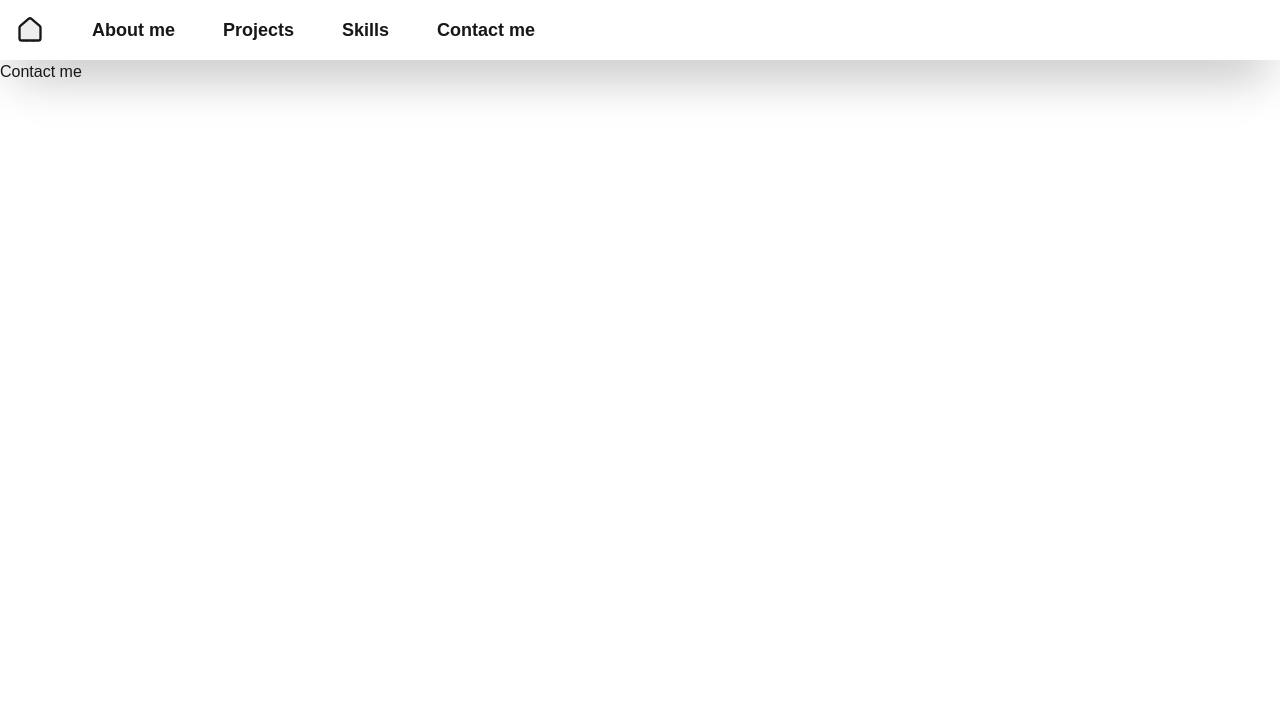
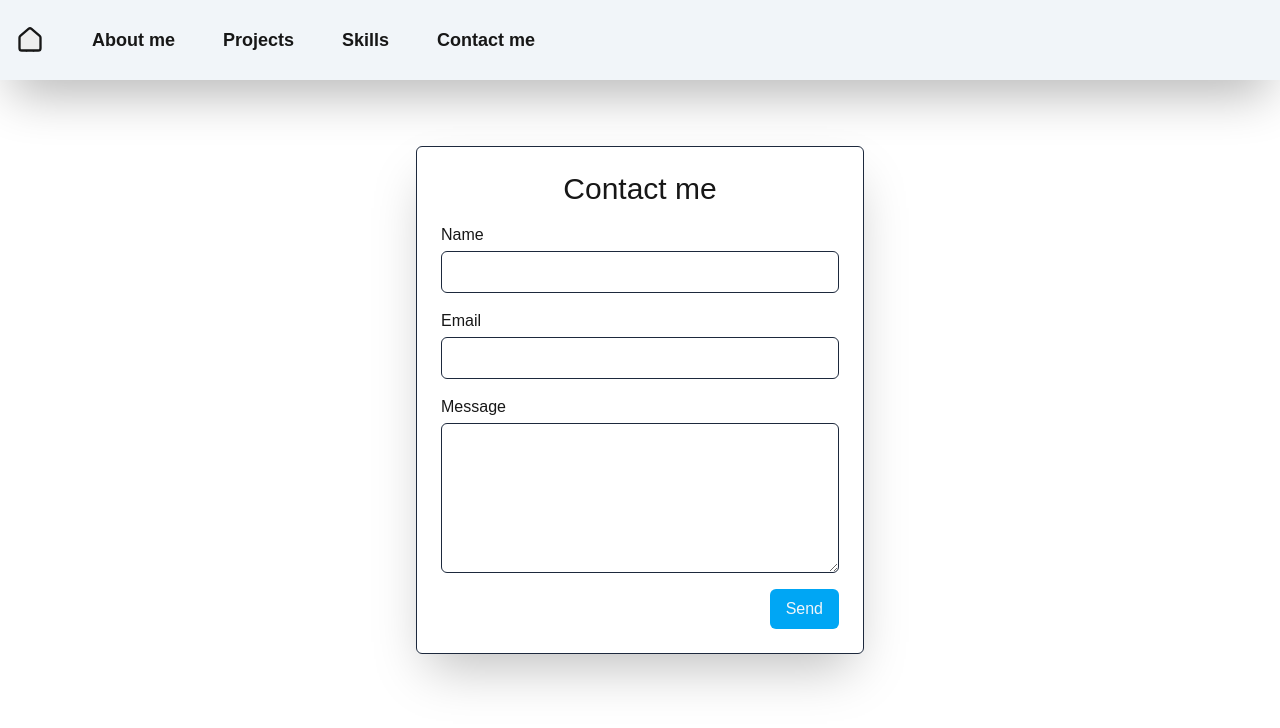
Before and after one commit to MikeLvl76/Portfolio, a Next.js app: page /contact in a window 1280 px wide. Shown: the top 728 px of the page. Built offline with nearby package versions, Linux system fonts and the light colour scheme.

Commit message:
add form to contact and refactor style

```diff
--- a/package.json
+++ b/package.json
@@ -17,7 +17,8 @@
     "next": "15.2.3",
     "portfolio": "file:",
     "react": "^19.0.0",
-    "react-dom": "^19.0.0"
+    "react-dom": "^19.0.0",
+    "zod": "^4.3.6"
   },
   "devDependencies": {
     "@eslint/eslintrc": "^3",
--- a/src/app/contact/layout.tsx
+++ b/src/app/contact/layout.tsx
@@ -7,5 +7,9 @@ type Props = {
 };
 
 export default function Layout({ children }: Props) {
-  return <div>{children}</div>;
+  return (
+    <div className="flex justify-center items-center min-w-screen min-h-screen">
+      {children}
+    </div>
+  );
 }
--- a/src/app/contact/page.tsx
+++ b/src/app/contact/page.tsx
@@ -1,5 +1,43 @@
 "use client";
 
 export default function Page() {
-  return <div>Contact me</div>;
+  return (
+    <div className="flex justify-center items-center min-h-screen p-4">
+      <div className="flex flex-col gap-4 p-6 shadow-2xl border border-slate-800 rounded-md w-full min-w-md sm:max-w-lg md:max-w-xl">
+        <h1 className="text-2xl sm:text-3xl text-center">Contact me</h1>
+
+        <form className="flex flex-col gap-4">
+          <div className="flex flex-col gap-1">
+            <label className="text-sm sm:text-base">Name</label>
+            <input
+              type="text"
+              className="w-full border border-slate-800 rounded-md p-2 text-sm sm:text-base"
+            />
+          </div>
+
+          <div className="flex flex-col gap-1">
+            <label className="text-sm sm:text-base">Email</label>
+            <input
+              type="email"
+              className="w-full border border-slate-800 rounded-md p-2 text-sm sm:text-base"
+            />
+          </div>
+
+          <div className="flex flex-col gap-1">
+            <label className="text-sm sm:text-base">Message</label>
+            <textarea className="w-full border border-slate-800 rounded-md p-2 min-h-30 sm:min-h-37.5 text-sm sm:text-base" />
+          </div>
+
+          <div className="flex justify-end">
+            <button
+              type="submit"
+              className="bg-sky-500 text-slate-100 rounded-md px-4 py-2 text-sm sm:text-base hover:bg-sky-600 transition hover:cursor-pointer"
+            >
+              Send
+            </button>
+          </div>
+        </form>
+      </div>
+    </div>
+  );
 }
--- a/src/app/layout.tsx
+++ b/src/app/layout.tsx
@@ -29,7 +29,7 @@ export default function RootLayout({
   return (
     <html lang="en">
       <body
-        className={`${geistSans.variable} ${geistMono.variable} antialiased`}
+        className={`${geistSans.variable} ${geistMono.variable} antialiased w-screen h-screen`}
       >
         <Navbar>
           <NavbarItem icon={HomeIcon} to="/" />
--- a/src/components/navbar/navbar.tsx
+++ b/src/components/navbar/navbar.tsx
@@ -8,7 +8,7 @@ type Props = {
 
 export default function Navbar({ children }: Props) {
   return (
-    <div className="flex flex-row justify-start items-center p-2 gap-8 w-full h-[30%] shadow-2xl/30">
+    <div className="flex flex-row justify-start items-center p-2 gap-8 w-full h-[10%] shadow-2xl/30 fixed z-1 bg-slate-100">
       {children}
     </div>
   );
```
Also changed, not shown: 1 other file (tests, documents, lock files or other folders).
